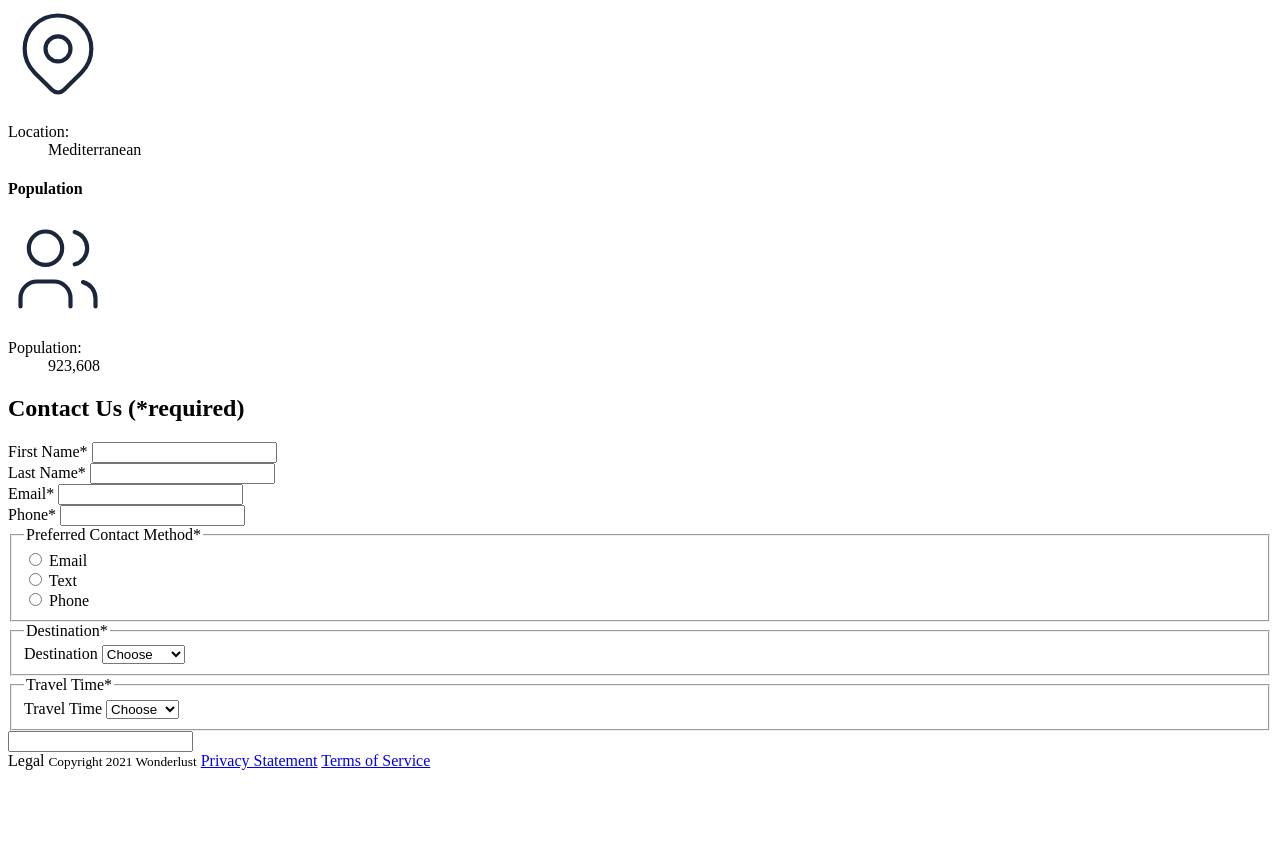
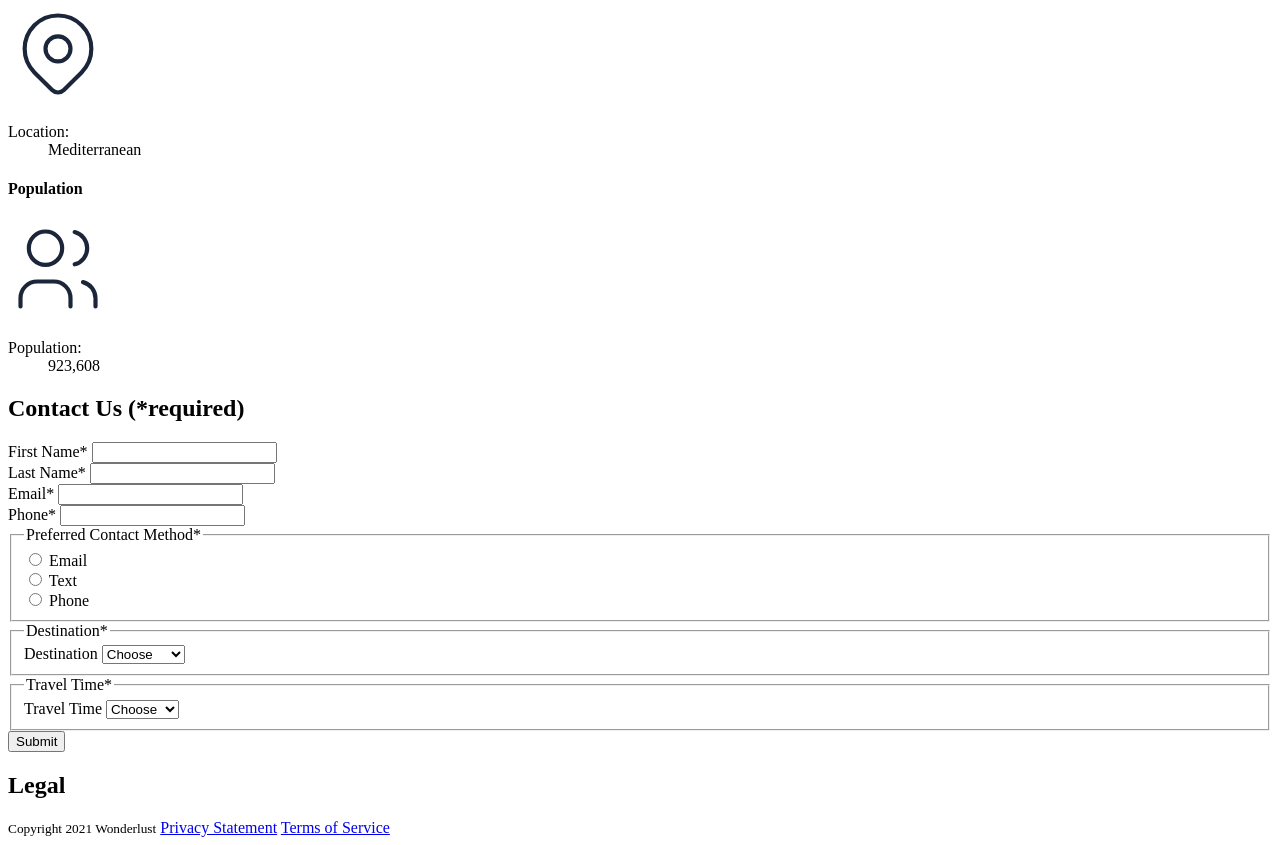
Before and after one commit to cwohr/wonderlust, a plain HTML site: page index.html in a window 1280 px wide. Shown: the part 4406-5251 px from the top of the page. Before the commit the page ends 5184 px from the top, so only its background shows below. Drawn offline with Linux system fonts and the light colour scheme.

Commit message:
update footer 4
labeled input/submit button and closed form. cleaned legal for semantics

```diff
--- a/index.html
+++ b/index.html
@@ -274,11 +274,11 @@
                         <option value="Flexible">Flexible</option>
                     </select>
                 </fieldset>
-                <input>
-
+                <input type="submit" id="submit" value="Submit">
+            </form>
         </section>
         <section id="legal">
-            Legal
+            <h2>Legal</h2>
             <small>Copyright 2021 Wonderlust</small>
             <a href="#">Privacy Statement</a>
             <a href="#">Terms of Service</a>
```
